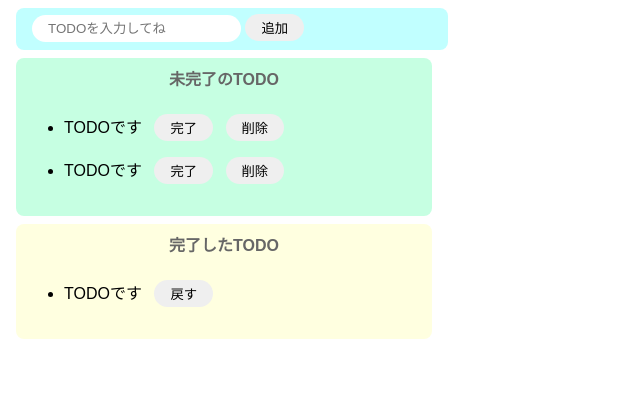
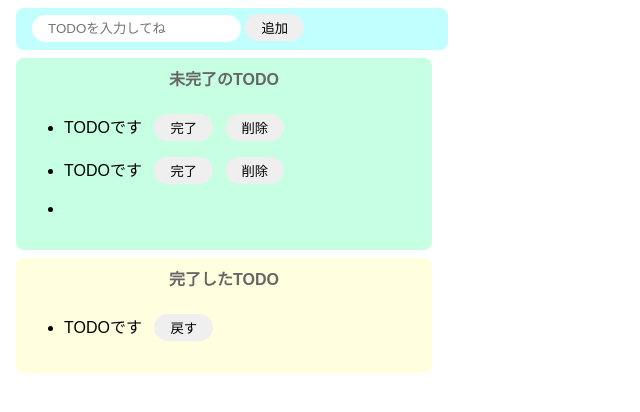
Before and after one commit to sjsnr/codesandbox-test, a website built with Parcel: page index.html in a window 1280 px wide. Both pictures are taken after a click on the button "追加". Shown: the whole page, without its empty margins (0-640 px from the left). Built offline with nearby package versions, Linux system fonts and the light colour scheme.

Commit message:
[add]  add a new task

```diff
--- a/index.html
+++ b/index.html
@@ -7,12 +7,12 @@
 
   <body>
     <div class="input-area">
-      <input type="text" placeholder="TODOを入力してね" />
-      <button>追加</button>
+      <input id="add-text" type="text" placeholder="TODOを入力してね" />
+      <button id="add-button">追加</button>
     </div>
-    <div class="imcomplete-area">
+    <div class="incomplete-area">
       <p class="area-title">未完了のTODO</p>
-      <ul class="list-row">
+      <ul id="incomplete-list" class="list-row">
         <li>
           <span>TODOです</span>
           <button>完了</button>
--- a/src/index.js
+++ b/src/index.js
@@ -1 +1,24 @@
 import "./styles.css";
+
+const onClickAdd = () => {
+  // テキストボックスの値を取得し、初期化する
+  const inputText = document.getElementById("add-text").value;
+  document.getElementById("add-text").value = "";
+
+  // li生成
+  const li = document.createElement("li");
+
+  // spanタグ生成
+  const span = document.createElement("span");
+  span.innerText = inputText;
+
+  // ulタグの子要素のに各要素を設定
+  li.appendChild(span);
+
+  // 未完了リストに追加
+  document.getElementById("incomplete-list").appendChild(li);
+};
+
+document
+  .getElementById("add-button")
+  .addEventListener("click", () => onClickAdd());
--- a/src/styles.css
+++ b/src/styles.css
@@ -30,7 +30,7 @@ button:hover {
   cursor: pointer;
 }
 
-.imcomplete-area {
+.incomplete-area {
   background: #c6ffe2;
   width: 400px;
   padding: 8px;
```
